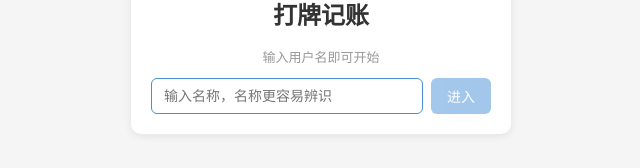
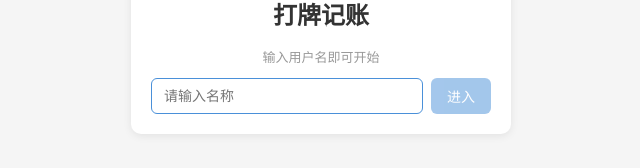
Before and after one commit to 129duckflew/pai-score, a Vue app in the folder frontend/: page /login in a window 1280 px wide. Shown: the part 124-292 px from the top of the page, without its empty margins (319-959 px from the left). Built offline with nearby package versions, Linux system fonts and the light colour scheme.

Commit message:
chore: simplify login placeholder

```diff
--- a/frontend/src/views/LoginView.vue
+++ b/frontend/src/views/LoginView.vue
@@ -7,7 +7,7 @@
         <div class="flex gap-8">
           <input
             v-model="username"
-            placeholder="输入名称，名称更容易辨识"
+            placeholder="请输入名称"
             class="flex-1"
             :disabled="loading"
             autofocus
```
